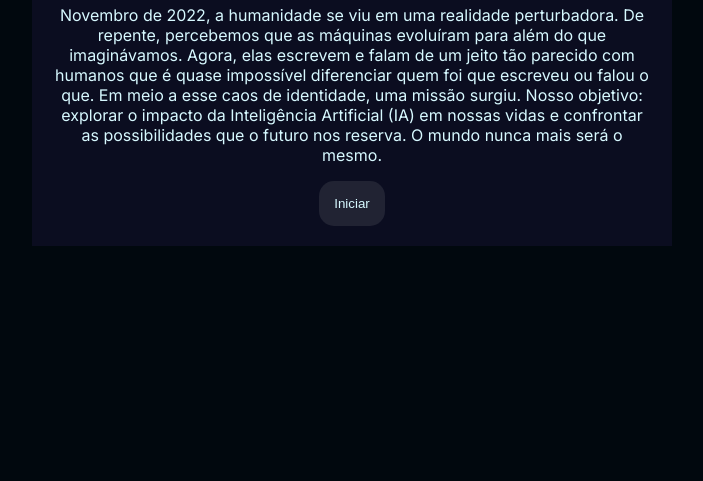
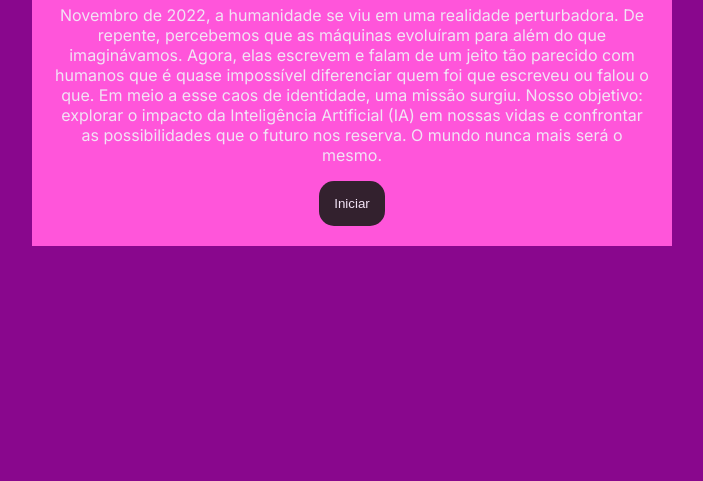
Before and after one commit to AntunesGk/quizz, a plain HTML site: page index.html in a window 1280 px wide. Shown: the part 335-816 px from the top of the page, without its empty margins (288-991 px from the left). Drawn offline with Linux system fonts and the light colour scheme.

Commit message:
chiquinha poggers

```diff
--- a/index.html
+++ b/index.html
@@ -5,7 +5,7 @@
     <meta charset="UTF-8">
     <meta name="viewport" content="width=device-width, initial-scale=1.0">
     <link rel="stylesheet" href="style.css">
-    <title>Você decide o futuro da IA</title>
+    <title>VOCÊ CORTA PROS LADO?</title>
 </head>
 
 <body>
--- a/style.css
+++ b/style.css
@@ -1,11 +1,11 @@
 @import url('https://fonts.googleapis.com/css2?family=Chakra+Petch:ital,wght@0,300;0,400;0,500;0,600;0,700;1,300;1,400;1,500;1,600;1,700&family=Inter:wght@100;200;300;400;500;600;700;800;900&display=swap');
 
 :root {
-    --cor-fundo: #01080E;
-    --cor-principal: #0B0D20 ;
-    --cor-secundaria: #212333;
-    --cor-destaque: #2BDEFD;
-    --cor-texto: #D7F9FF;
+    --cor-fundo: #89078d;
+    --cor-principal: #ff55da ;
+    --cor-secundaria: #33212e;
+    --cor-destaque: #ff00b3;
+    --cor-texto: #f2e3f5;
 }
 
 body {
```
